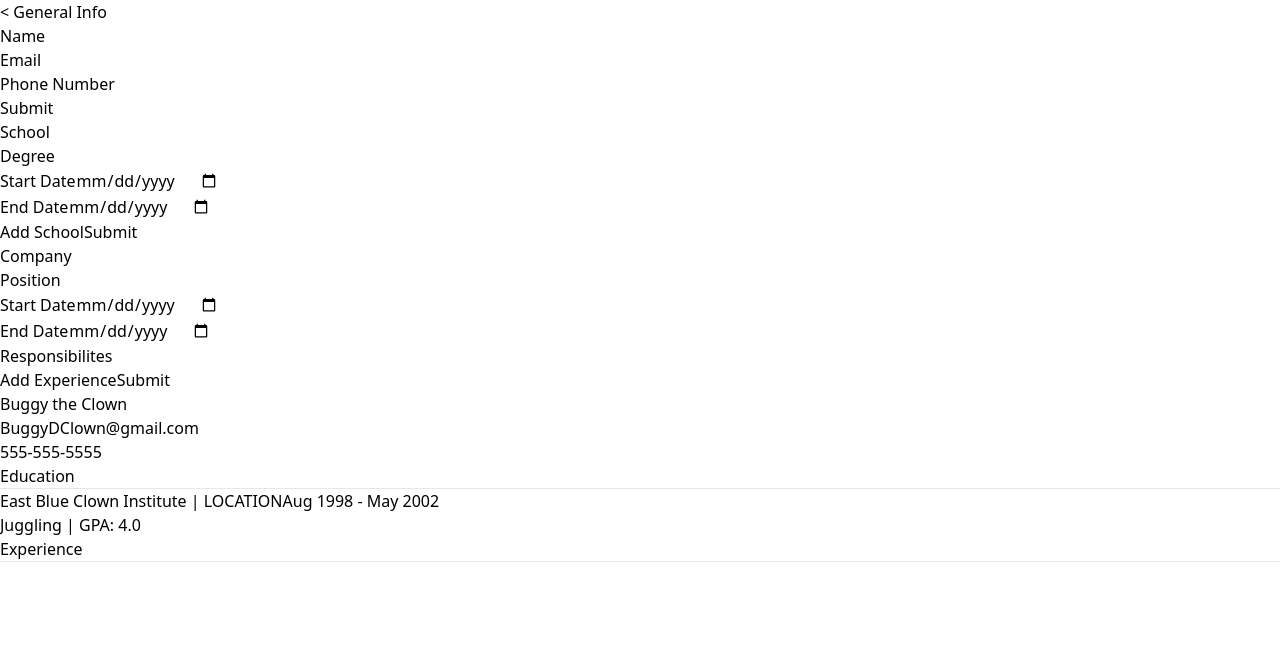
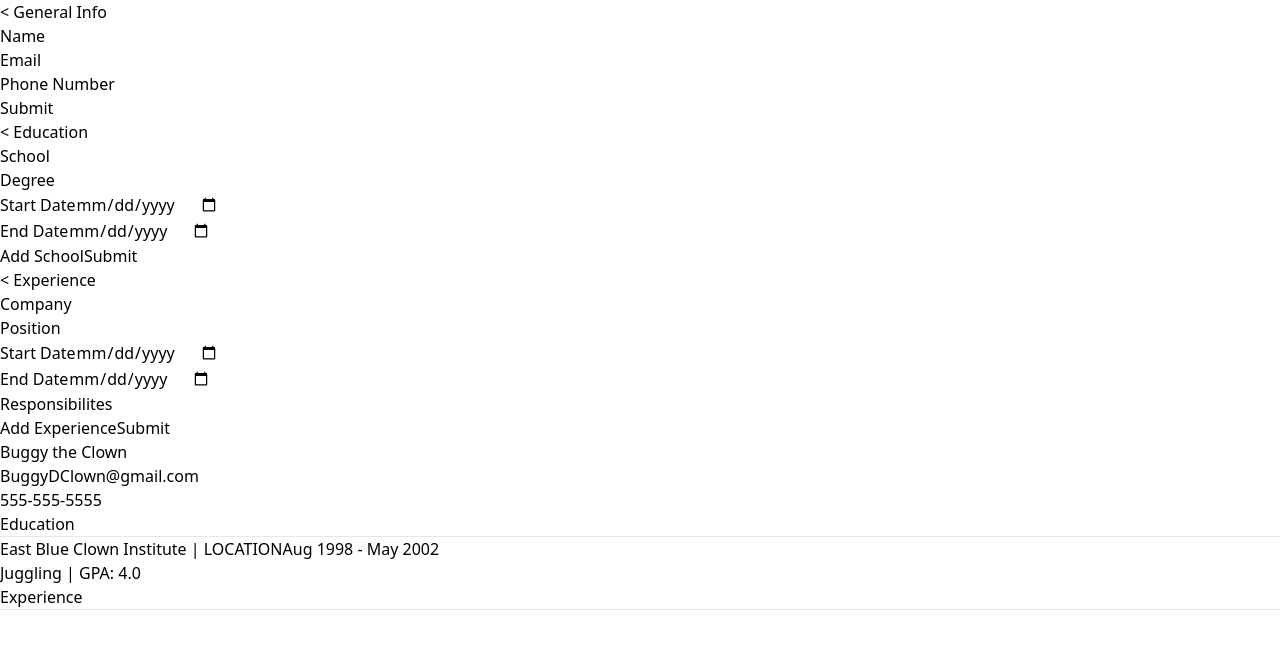
Before and after one commit to jellybro99/CV-application, a React (Vite) app: page / in a window 1280 px wide. Shown: the top 646 px of the page. Built offline with nearby package versions, Linux system fonts and the light colour scheme.

Commit message:
Adding collapse to all inputs sections

```diff
--- a/src/App.jsx
+++ b/src/App.jsx
@@ -49,7 +49,7 @@ function App() {
     localStorage.setItem("resume", JSON.stringify(defaultResume))
   }
   const [resume, setResume] = useState(JSON.parse(localStorage.getItem("resume")));
-  const pageStyling = "flex flex-col md:flex-row gap-8 p-8 bg-slate-200";
+  const pageStyling = "flex flex-col md:flex-row gap-8 p-8 bg-slate-200 min-h-dvh";
   const inputStyling = "inputs w-96 md:w-72 self-center border-2 p-4 rounded border-slate-400 bg-white shadow"
   const outputStyling = "flex-grow border-2 p-8 rounded border-slate-400 bg-white shadow";
 
--- a/src/components/Collapsable.jsx
+++ b/src/components/Collapsable.jsx
@@ -7,11 +7,10 @@ function Collapsable(props) {
 
     const toggleDisplay = (e) => {
         setVisible(visible ? false : true);
-        console.log(visible)
     }
 
     return (
-        <div className={"rounded border-2 border-white " + (hover ? "bg-blue-50 border-blue-400" : "")}>
+        <div className={"rounded border-2 border-white " + (hover ? "border-blue-400" : "")}>
             <h1 className="hover:cursor-pointer hover:text-gray-600 border-white" onClick={toggleDisplay} onMouseEnter={()=>setHover(true)} onMouseLeave={()=>setHover(false)}>{(visible ? "< " : "> ") + sectionTitle}</h1>
             {visible ? children : null}
         </div>
--- a/src/components/EducationInput.jsx
+++ b/src/components/EducationInput.jsx
@@ -1,6 +1,7 @@
 import { useState } from "react";
 import Input from "./Input";
 import Button from "./Button";
+import Collapsable from "./Collapsable";
 
 function ExperienceInput({ resume, setResume }) {
   //read from resume to find how many states
@@ -53,6 +54,7 @@ function ExperienceInput({ resume, setResume }) {
   }
 
   return (
+      <Collapsable sectionTitle="Education">
         <form onSubmit={handleSubmit} className="flex flex-col gap-2"> {/* general info form */}
           {inputs.map((input) => (
             <Input key={input.id} {...input} value={values[input.name]} onChange={onChange}/>
@@ -60,6 +62,7 @@ function ExperienceInput({ resume, setResume }) {
           <Button text="Add School" type="button" onClick={addSchool}/>
           <Button text="Submit" type="submit"/>
         </form>
+      </Collapsable>
   )
 }
 
--- a/src/components/ExperienceInput.jsx
+++ b/src/components/ExperienceInput.jsx
@@ -1,6 +1,7 @@
 import { useState } from "react";
 import Input from "./Input";
 import Button from "./Button";
+import Collapsable from "./Collapsable";
 
 function ExperienceInput({ resume, setResume }) {
   //read from resume to find how many states
@@ -73,6 +74,7 @@ function ExperienceInput({ resume, setResume }) {
   }
 
   return (
+      <Collapsable sectionTitle="Experience">
         <form onSubmit={handleSubmit} className="flex flex-col gap-2"> {/* general info form */}
           {inputs.map((input) => (
             <Input key={input.id} {...input} value={values[input.name]} onChange={onChange}/>
@@ -80,6 +82,7 @@ function ExperienceInput({ resume, setResume }) {
           <Button text="Add Experience" type="button" onClick={addExperience}/>
           <Button text="Submit" type="submit"/>
         </form>
+      </Collapsable>
   )
 }
 
--- a/src/components/Input.jsx
+++ b/src/components/Input.jsx
@@ -5,7 +5,7 @@ function Input(props) {
     return (
         <div className="flex flex-col">
             <label>{label}</label>
-            <input {...inputProps} onChange={onChange} className="p-2 bg-slate-100 rounded"/>
+            <input {...inputProps} onChange={onChange} className="p-2 bg-slate-100 rounded border-2"/>
         </div>
     )
 }
```
Lines whose indentation alone changed are shown as unchanged.
